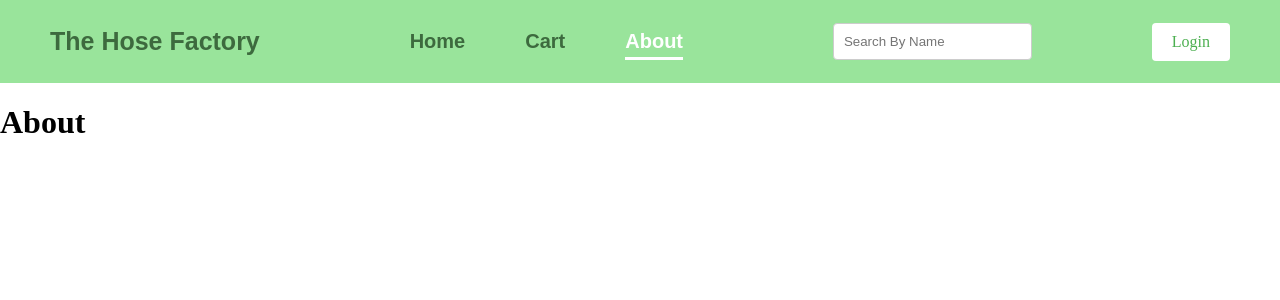
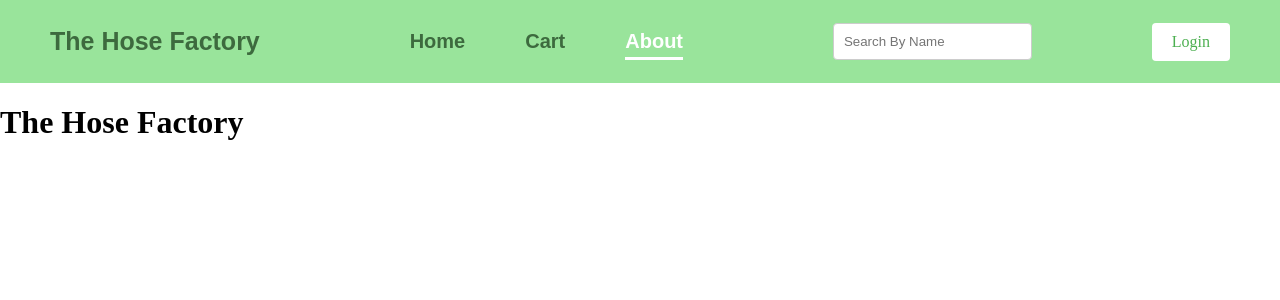
Before and after one commit to Uristides/PF-Mangueras-F, a React (Vite) app in the folder Client/: page /about in a window 1280 px wide. Shown: the top 300 px of the page. Built offline with nearby package versions, Linux system fonts and the light colour scheme.

Commit message:
Cambio de about y cards visibles

```diff
--- a/Client/index.html
+++ b/Client/index.html
@@ -4,7 +4,7 @@
     <meta charset="UTF-8" />
     <link rel="icon" type="image/svg+xml" href="/vite.svg" />
     <meta name="viewport" content="width=device-width, initial-scale=1.0" />
-    <title>Vite + React</title>
+    <title>The Hose Factory</title>
   </head>
   <body>
     <div id="root"></div>
--- a/Client/src/components/About/about.jsx
+++ b/Client/src/components/About/about.jsx
@@ -1,7 +1,7 @@
 const About = () => {
   return (
     <div>
-      <h1>About</h1>
+      <h1>The Hose Factory</h1>
     </div>
   );
 };
--- a/Client/src/components/Cards/Cards.jsx
+++ b/Client/src/components/Cards/Cards.jsx
@@ -8,7 +8,7 @@ import { fetchItems } from '../../redux/itemsSlice';
 const Cards = ({ filters, sortOption, searchQuery }) => {
   const [products, setProducts] = useState([]);
   const [currentPage, setCurrentPage] = useState(0);
-  const itemsPerPage = 10;
+  const itemsPerPage = 4;
 
   const dispatch = useDispatch();
   const mangueras = useSelector((state) => state.items.items);
```
